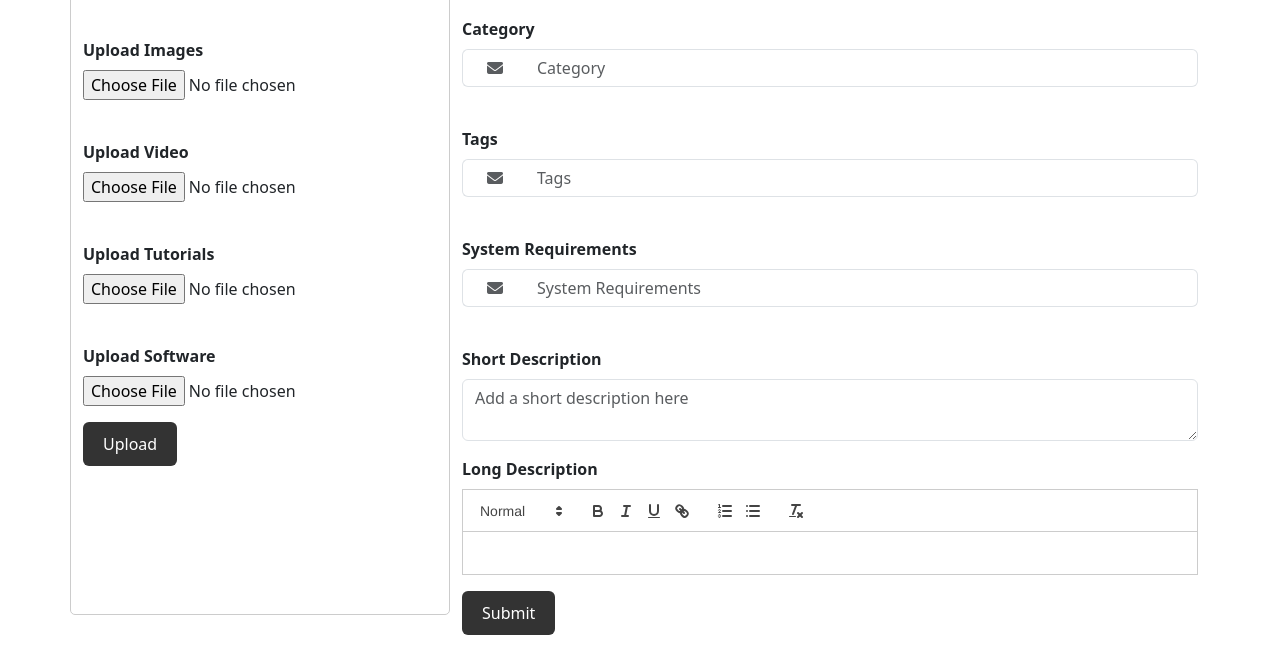
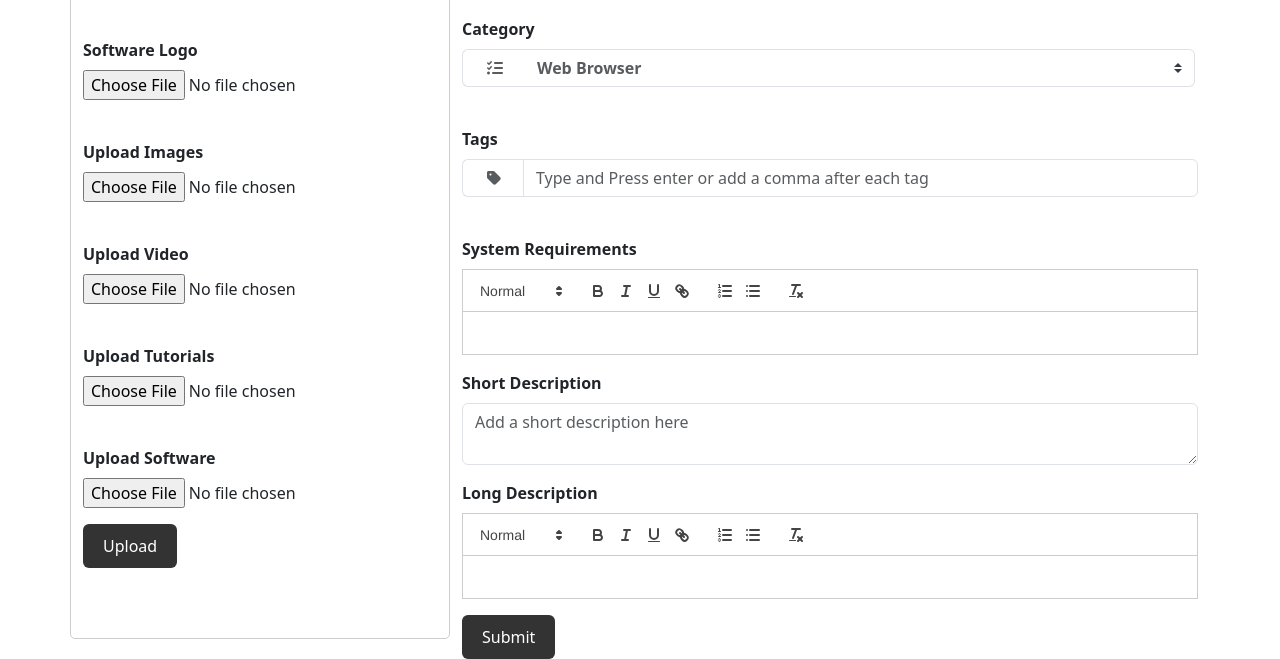
Before and after one commit to LakruwanJ/SoftDex, a PHP site: page /pages/AddSoftware.php in a window 1280 px wide. Shown: the part 459-1118 px from the top of the page. Before the commit the page ends 1094 px from the top, so only its background shows below. Run offline with PHP 8.4, Linux system fonts and the light colour scheme; some libraries are stand-ins or nearby versions.

Commit message:
Add Software Page

```diff
--- /dev/null
+++ b/JS/Addsoftware.js
@@ -0,0 +1,12 @@
+ document.addEventListener("DOMContentLoaded", function () {
+        const licenseSelect = document.getElementById('license');
+        const amountContainer = document.getElementById('amountContainer');
+
+        licenseSelect.addEventListener('change', () => {
+            if (licenseSelect.value === 'paid') {
+                amountContainer.style.display = 'block';
+            } else {
+                amountContainer.style.display = 'none';
+            }
+        });
+    });
--- a/css/AddSoftware.css
+++ b/css/AddSoftware.css
@@ -1,7 +1,3 @@
-
-
-
-
 
 
  .header {
--- a/pages/AddSoftware.php
+++ b/pages/AddSoftware.php
@@ -14,6 +14,12 @@
         <link href="https://cdn.quilljs.com/1.3.6/quill.snow.css" rel="stylesheet">
 
         <script src="https://cdn.quilljs.com/1.3.6/quill.js"></script>
+
+        <link rel="stylesheet" href="https://cdn.jsdelivr.net/npm/@yaireo/tagify@4.3.1/dist/tagify.css">
+        <script src="https://cdn.jsdelivr.net/npm/@yaireo/tagify@4.3.1/dist/tagify.min.js"></script>
+
+        <script src="../JS/Addsoftware.js"></script>
+
 
 
     </head>
@@ -35,6 +41,13 @@
                     <br>
                     <form action="#" method="post">
 
+                        <!-- Software Logo -->
+                        <div class="form-group">
+                            <label for="softwareLogo">Software Logo</label>
+                            <input type="file" name="softwareLogo" id="softwareLogo" accept="image/*">
+                        </div>
+
+                        <br>
                         <!--upload images-->
                         <div class="form-group">
                             <label for="images">Upload Images</label>
@@ -84,7 +97,7 @@
                                     <div class="input-group">
                                         <div class="input-group-prepend">
                                             <span class="input-group-text bg-white px-4 border-md border-right-0">
-                                            <i class="fa fa-envelope text-muted"></i>
+                                                <i class="fa fa-gears text-muted"></i>
                                             </span>
                                         </div>
 
@@ -103,7 +116,7 @@
                                     <div class="input-group">
                                         <div class="input-group-prepend">
                                             <span class="input-group-text bg-white px-4 border-md border-right-0">
-                                            <i class="fa fa-envelope text-muted"></i>
+                                                <i class="fa fa-code-compare text-muted"></i>
                                             </span>
                                         </div>
                                         <input id="version" type="text" name="version" placeholder="Version" class="form-control bg-white border-left-0 border-md">
@@ -116,7 +129,7 @@
                                     <div class="input-group">
                                         <div class="input-group-prepend">
                                             <span class="input-group-text bg-white px-4 border-md border-right-0">
-                                            <i class="fa fa-envelope text-muted"></i>
+                                                <i class="fa fa-windows text-muted"></i>
                                             </span>
                                         </div>
                                         <input id="platform" type="text" name="platform" placeholder="Platform" class="form-control bg-white border-left-0 border-md">
@@ -128,26 +141,28 @@
                         <!--liecence-->
                         <div class="form-group">
                             <div class="row">
-
                                 <div class="col-lg-6 mb-4">
-                                <label for="liencence">Liecence</label>
+                                    <label for="license">License</label>
                                     <div class="input-group">
                                         <div class="input-group-prepend">
                                             <span class="input-group-text bg-white px-4 border-md border-right-0">
-                                            <i class="fa fa-envelope text-muted"></i>
+                                                <i class="fa fa-file-code text-muted"></i>
                                             </span>
                                         </div>
-                                    <input id="lisence" type="text" name="lisence" placeholder="Lisence" class="form-control bg-white border-left-0 border-md">
+                                        <select id="license" name="license" style="max-width: 300px" class="custom-select form-control bg-white border-left-0 border-md h-100 font-weight-bold text-muted">
+                                            <option value="">Free</option>
+                                            <option value="paid">Paid</option>
+                                        </select>
                                     </div>
                                 </div>
 
                                 <!-- Amount -->
-                            <div class="col-lg-6 mb-4">
+                                <div id="amountContainer" class="col-lg-6 mb-4" style="display: none;">
                                     <label for="amount">Amount</label>
                                     <div class="input-group">
                                         <div class="input-group-prepend">
                                             <span class="input-group-text bg-white px-4 border-md border-right-0">
-                                            <i class="fa fa-envelope text-muted"></i>
+                                                <i class="fa fa-sack-dollar text-muted"></i>
                                             </span>
                                         </div>
                                         <input id="amount" type="text" name="amount" placeholder="Amount" class="form-control bg-white border-left-0 border-md">
@@ -155,6 +170,8 @@
                                 </div>
                             </div>
                         </div>
+
+
 
                         <!--category-->
                         <div class="form-group">
@@ -165,16 +182,35 @@
                                     <div class="input-group">
                                         <div class="input-group-prepend">
                                             <span class="input-group-text bg-white px-4 border-md border-right-0">
-                                            <i class="fa fa-envelope text-muted"></i>
+                                                <i class="fa fa-list-check text-muted"></i>
                                             </span>
                                         </div>
-                                    <input id="category" type="text" name="category"" placeholder="Category" class="form-control bg-white border-left-0 border-md">
+                                        <select id="category" name="category" style="max-width: 670px" class="custom-select form-control bg-white border-left-0 border-md h-100 font-weight-bold text-muted">
+                                            <option value="">Web Browser</option>
+                                            <option value="">Media Players and Editors</option>
+                                            <option value="">Operating System</option>
+                                            <option value="">Productivity Software</option>
+                                            <option value="">Graphic Design and Editing</option>
+                                            <option value="">Video Editing Software</option>
+                                            <option value="">Antivirus and Security Software</option>
+                                            <option value="">Web Development and Design Tools</option>
+                                            <option value="">Communication and Collaboration Tools</option>
+                                            <option value="">File Compression and Archiving</option>
+                                            <option value="">Utility Software</option>
+                                            <option value="">Virtualization Software</option>
+                                            <option value="">Gaming Software</option>
+                                            <option value="">Education and Learning Software</option>
+                                            <option value="">Financial and Accounting Software</option>
+                                            <option value="">Programming Tools</option>
+                                            <option value="">File Sharing and Cloud Storage</option>
+                                            <option value="">Entertainment and Content Creation</option>
+                                        </select>
+                                    </div>
+                                </div>
                             </div>
                         </div>
 
 
-                        </div>
-                    </div>
 
                         <!--tags-->
                         <div class="form-group">
@@ -185,31 +221,21 @@
                                     <div class="input-group">
                                         <div class="input-group-prepend">
                                             <span class="input-group-text bg-white px-4 border-md border-right-0">
-                                            <i class="fa fa-envelope text-muted"></i>
+                                                <i class="fa fa-tag text-muted"></i>
                                             </span>
                                         </div>
-                                    <input id="tags" type="text" name="tags" placeholder="Tags" class="form-control bg-white border-left-0 border-md">
+                                        <input name="tags" id="tags" placeholder="Type and Press enter or add a comma after each tag"  class="form-control" >
                                     </div>
+
                                 </div>
                             </div>
                         </div>
 
                         <!--system requirements-->
                         <div class="form-group">
-                        <div class="row">
+                            <label for="systemreq">System Requirements</label>
+                            <div id="editor-container"></div>
 
-                            <div class="col-lg-12 mb-4">
-                                <label for="systemreq">System Requirements</label>
-                                <div class="input-group">
-                                    <div class="input-group-prepend">
-                                        <span class="input-group-text bg-white px-4 border-md border-right-0">
-                                            <i class="fa fa-envelope text-muted"></i>
-                                        </span>
-                                    </div>
-                                    <input id="systemreq" type="text" name="systemreq" placeholder="System Requirements" class="form-control bg-white border-left-0 border-md">
-                                </div>
-                            </div>
-                        </div>
                         </div>
 
                         <!--short description-->
@@ -221,7 +247,7 @@
                         <!--long description-->
                         <div class="form-group">
                             <label for="longDescription">Long Description</label>
-                       <div id="editor-container"></div>
+                            <div id="editor-container1"></div>
 
                         </div>
 
@@ -239,5 +265,21 @@
                 });
             </script>
 
+            <script>
+                var quill = new Quill('#editor-container1', {
+                    theme: 'snow'
+                });
+            </script>
+
+            <script>
+                // Initialize Tagify
+                new Tagify(document.querySelector('input[name=tags]'), {
+                    // Options, if needed
+                });
+            </script>
+
+
+
+
     </body>
 </html>
```
Lines whose indentation alone changed are shown as unchanged.
